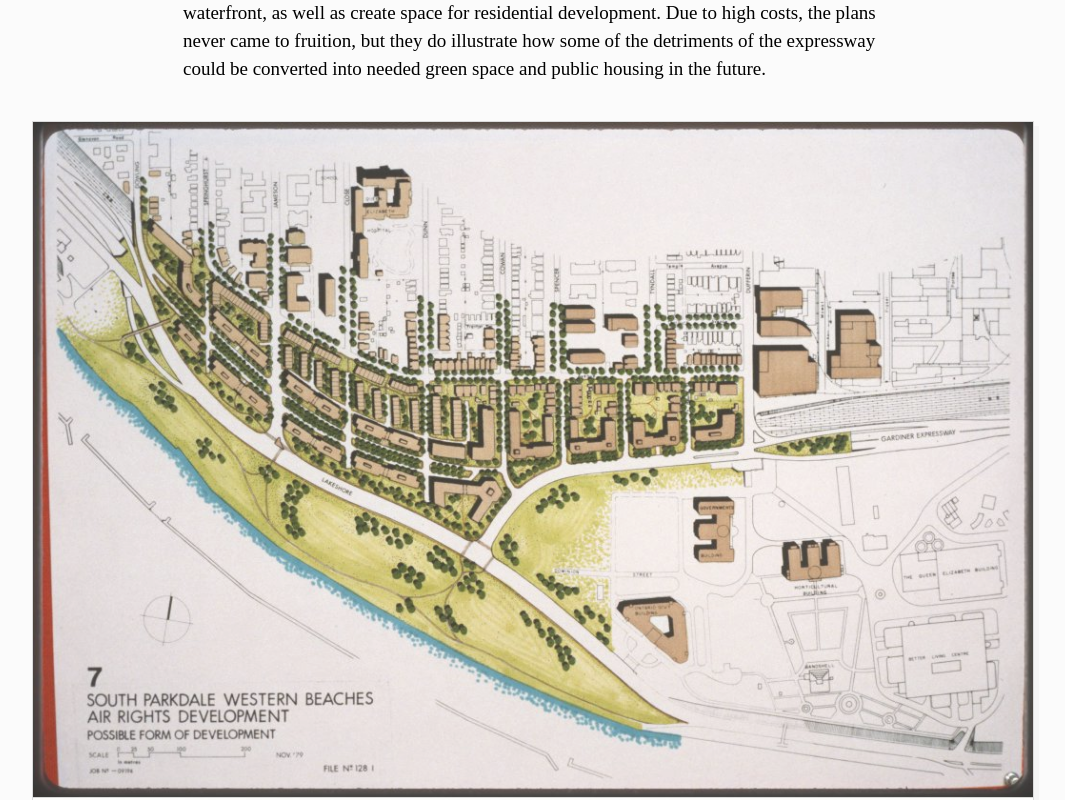
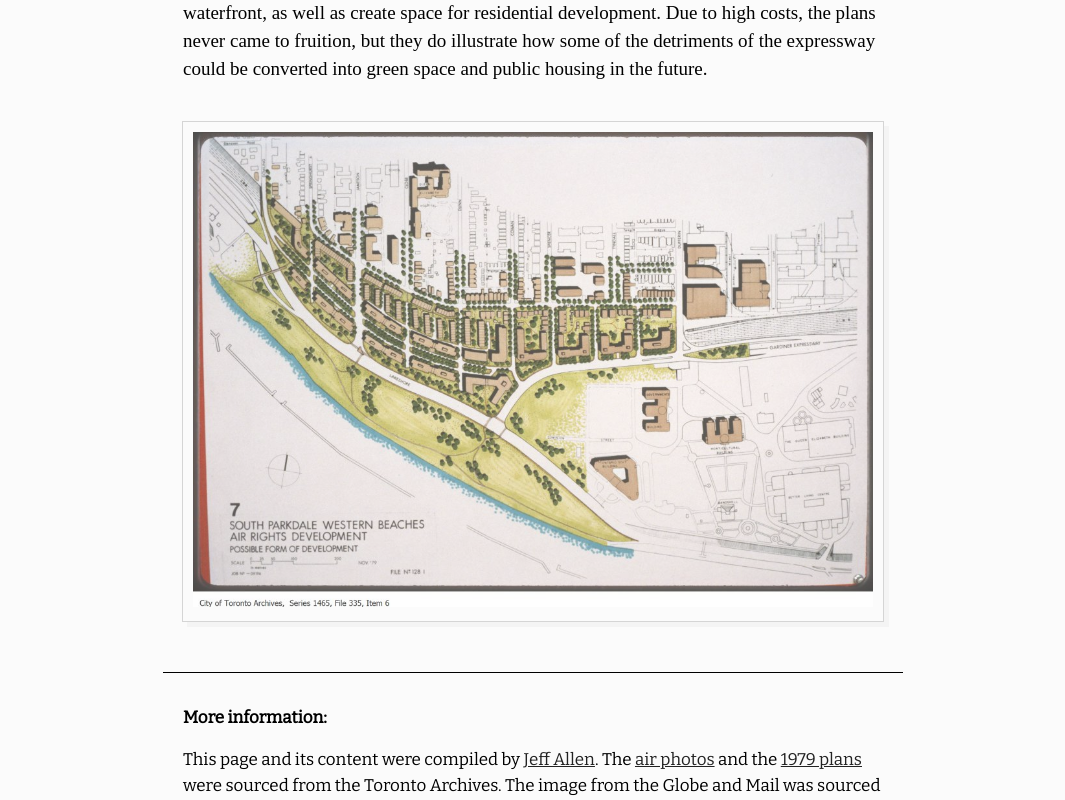
Before and after one commit to schoolofcities/paving-over-south-parkdale, a Svelte app: page / in a window 1280 px wide. Shown: the part 2000-2800 px from the top of the page, without its empty margins (107-1172 px from the left). Built offline with nearby package versions, Linux system fonts and the light colour scheme; a web font is replaced by a local one.

Commit message:
fix 1979 image clicking

```diff
--- a/src/App.svelte
+++ b/src/App.svelte
@@ -5,6 +5,7 @@
 	import airphoto1957 from "./assets/TA_1957_screenshot.png";
 	import globe1955 from "./assets/1955dec1globe.png";
 	import MiniMap from "./assets/mini-map.png";
+	import plan_1979_B from './assets/plan_1979_B.jpg'
 </script>
 
 <svelte:head>
@@ -110,14 +111,18 @@
 		covering the expressway in aims to reduce it's noise, better connect Parkdale
 		to the waterfront, as well as create space for residential development. Due
 		to high costs, the plans never came to fruition, but they do illustrate how
-		some of the detriments of the expressway could be converted into needed green
+		some of the detriments of the expressway could be converted into green
 		space and public housing in the future.
 	</p>
 </div>
 
 <div class="road">
 	<div class="white">
-		<Compare1979 />
+		<div class="image">
+			<a href={plan_1979_B} target="_blank"
+				><img src={plan_1979_B} alt="1979 Plan for South Parkdale" /></a
+			>
+		</div>
 	</div>
 </div>
 
@@ -309,7 +314,7 @@
 		max-width: 680px;
 		padding: 10px;
 		margin-right: 0px;
-		opacity: 0.65;
+		opacity: 0.75;
 	}
 	.image img:hover {
 		opacity: 0.89;
--- a/src/lib/Compare1979.svelte
+++ b/src/lib/Compare1979.svelte
@@ -15,6 +15,7 @@
 	}
 </script>
 
+
 <style>
 
 	#compare-images {
@@ -23,22 +24,22 @@
 		width: 100%;
 		border: 1px solid rgb(213, 213, 213);
 		box-shadow: 5px 5px 0 0 rgb(244, 244, 244);
-		opacity: 0.84;
+		opacity: 0.89;
 	}
 
 	#compare-images:hover {
 		border: 1px solid red;
 		cursor: pointer;
-		opacity: 0.95;
+		opacity: 0.99;
 	}
 
 	img {
 		max-width: 1000px;
 		width: 100%;
+		height: 100%;
 	}
 
 </style>
-
 
 
 
```
